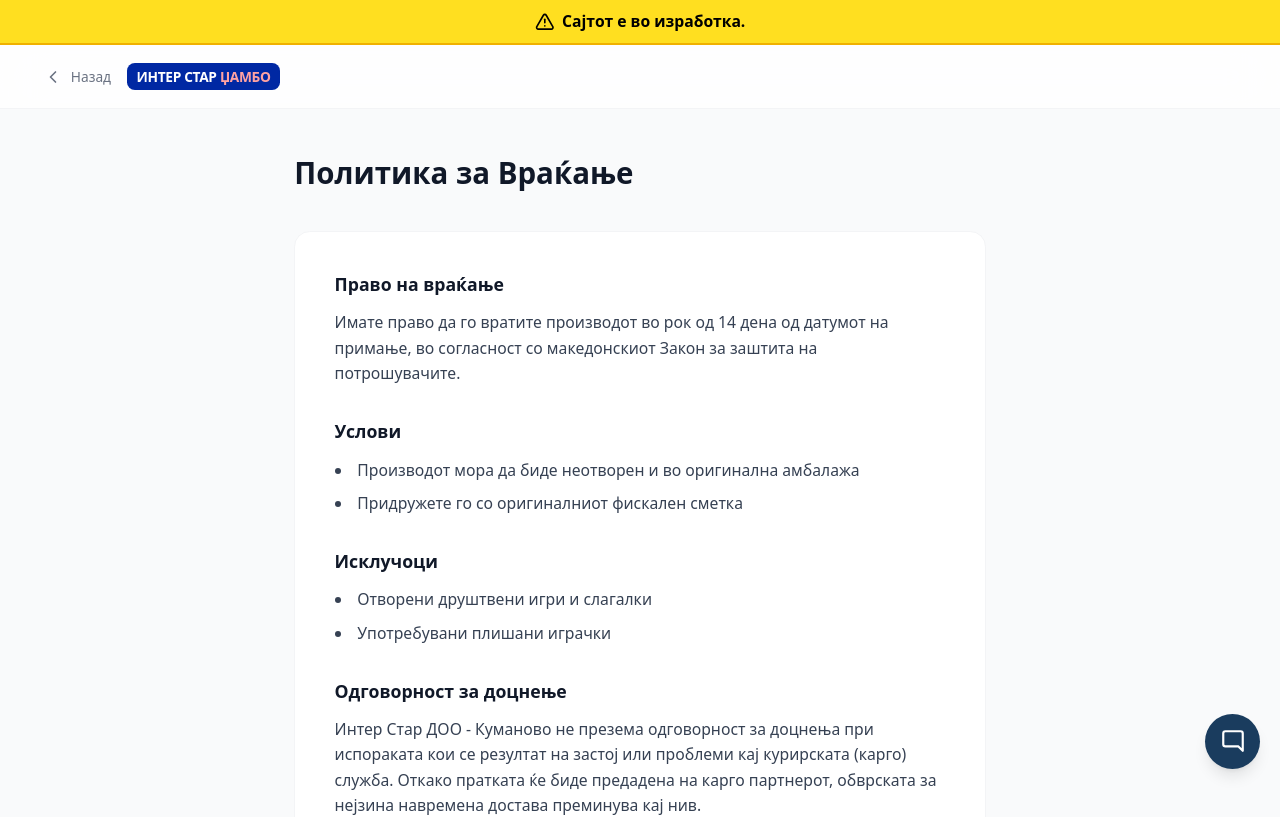
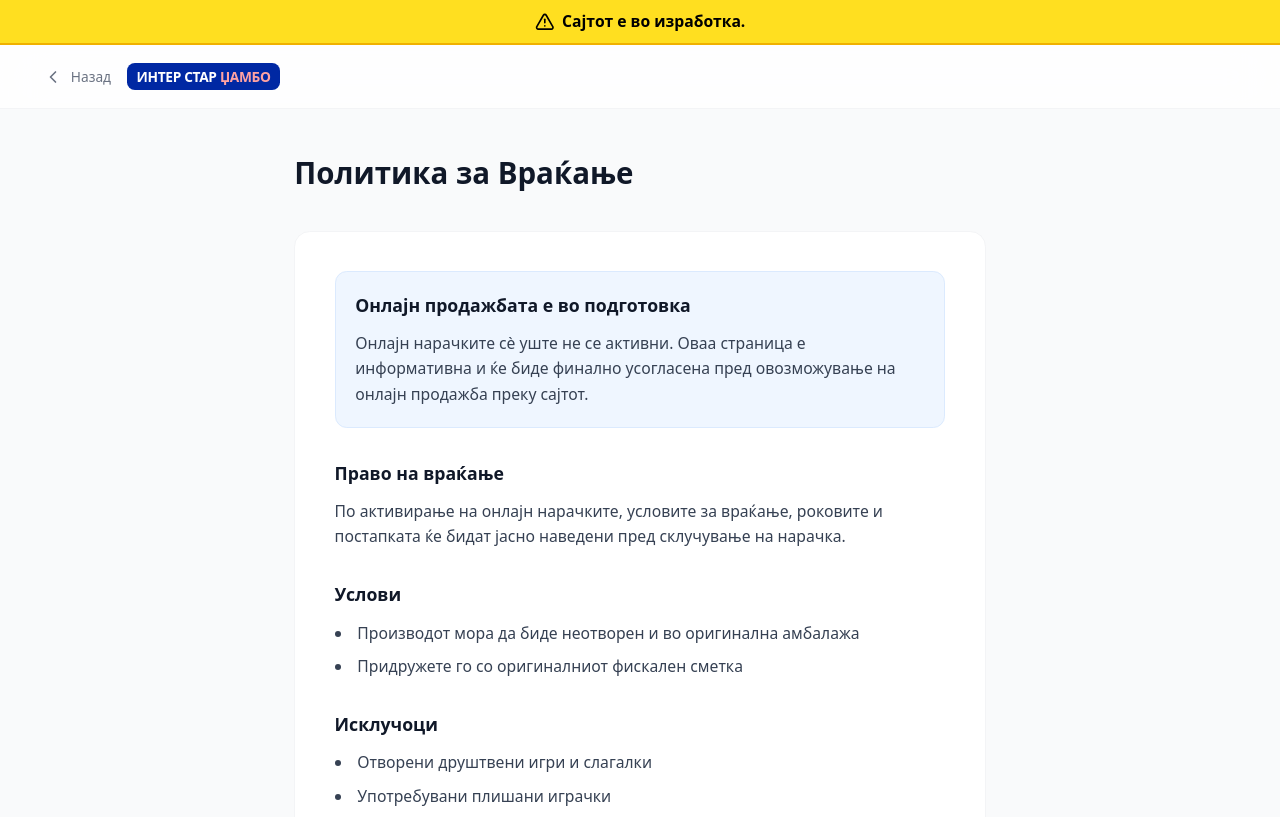
Before and after one commit to Mladenovski312/smart-store-erp, a Next.js app: page /politika-za-vrakanje in a window 1280 px wide. Shown: the top 817 px of the page. Built offline with nearby package versions, Linux system fonts and the light colour scheme; no server answers.

Commit message:
fix(compliance): remove remaining active-order signals

```diff
--- a/src/app/layout.tsx
+++ b/src/app/layout.tsx
@@ -2,7 +2,6 @@ import type { Metadata } from "next";
 import { Inter } from "next/font/google";
 import "./globals.css";
 import { AuthProvider } from "@/components/AuthProvider";
-import GiftFinder from "@/components/GiftFinder";
 import UnderConstructionBanner from "@/components/UnderConstructionBanner";
 
 const inter = Inter({
@@ -66,7 +65,6 @@ export default function RootLayout({
         <AuthProvider>
           <UnderConstructionBanner />
           {children}
-          <GiftFinder />
         </AuthProvider>
       </body>
     </html>
--- a/src/app/page.tsx
+++ b/src/app/page.tsx
@@ -24,7 +24,7 @@ const faqs = [
     },
     {
         q: "Дали доставувате низ цела Македонија?",
-        a: "Да, вршиме достава на играчки низ целата територија на Македонија. Нашата физичка продавница се наоѓа во Куманово, но преку онлајн продавницата нарачката стигнува безбедно до вашата врата."
+        a: "Условите за достава се во подготовка и ќе бидат јасно објавени пред активирање на онлајн нарачките. Физичката продавница се наоѓа во Куманово."
     },
     {
         q: "Дали нудите украсно пакување?",
--- a/src/app/politika-za-vrakanje/page.tsx
+++ b/src/app/politika-za-vrakanje/page.tsx
@@ -5,7 +5,7 @@ import type { Metadata } from 'next';
 
 export const metadata: Metadata = {
     title: 'Политика за Враќање',
-    description: 'Право на враќање на производи во рок од 14 дена. Услови, исклучоци и процедура за враќање во Интер Стар Џамбо.',
+    description: 'Информации за враќање на производи во Интер Стар Џамбо. Онлајн нарачките сè уште не се активни.',
 };
 
 export default function ReturnsPolicyPage() {
@@ -32,11 +32,17 @@ export default function ReturnsPolicyPage() {
                 <h1 className="text-3xl font-bold text-gray-900 mb-10">Политика за Враќање</h1>
 
                 <div className="bg-white rounded-2xl border border-gray-100 p-8 md:p-10 space-y-8 text-gray-700 leading-relaxed">
+                    <section className="rounded-xl border border-blue-100 bg-blue-50 p-5">
+                        <h2 className="text-lg font-bold text-gray-900 mb-3">Онлајн продажбата е во подготовка</h2>
+                        <p>
+                            Онлајн нарачките сè уште не се активни. Оваа страница е информативна и ќе биде финално усогласена пред овозможување на онлајн продажба преку сајтот.
+                        </p>
+                    </section>
+
                     <section>
                         <h2 className="text-lg font-bold text-gray-900 mb-3">Право на враќање</h2>
                         <p>
-                            Имате право да го вратите производот во рок од 14 дена од датумот на примање,
-                            во согласност со македонскиот Закон за заштита на потрошувачите.
+                            По активирање на онлајн нарачките, условите за враќање, роковите и постапката ќе бидат јасно наведени пред склучување на нарачка.
                         </p>
                     </section>
 
@@ -59,7 +65,7 @@ export default function ReturnsPolicyPage() {
                     <section>
                         <h2 className="text-lg font-bold text-gray-900 mb-3">Одговорност за доцнење</h2>
                         <p>
-                            Интер Стар ДОО - Куманово не презема одговорност за доцнења при испораката кои се резултат на застој или проблеми кај курирската (карго) служба. Откако пратката ќе биде предадена на карго партнерот, обврската за нејзина навремена достава преминува кај нив.
+                            Условите за испорака и одговорноста поврзана со доставувачка служба ќе бидат јасно објавени пред активирање на онлајн нарачките.
                         </p>
                     </section>
 
--- a/src/components/HomePageClient.tsx
+++ b/src/components/HomePageClient.tsx
@@ -28,7 +28,7 @@ const faqs = [
     },
     {
         q: "Дали доставувате низ цела Македонија?",
-        a: "Да, вршиме достава на играчки низ целата територија на Македонија. Нашата физичка продавница се наоѓа во Куманово, но преку онлајн продавницата нарачката стигнува безбедно до вашата врата."
+        a: "Условите за достава се во подготовка и ќе бидат јасно објавени пред активирање на онлајн нарачките. Физичката продавница се наоѓа во Куманово."
     },
     {
         q: "Дали нудите украсно пакување?",
```
